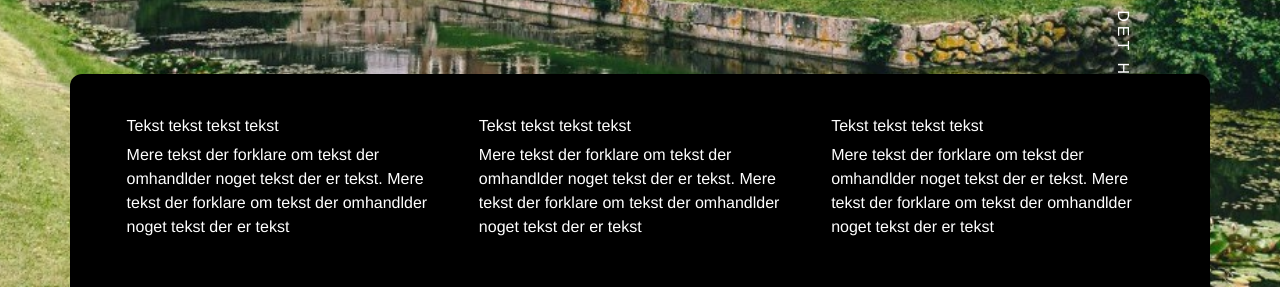
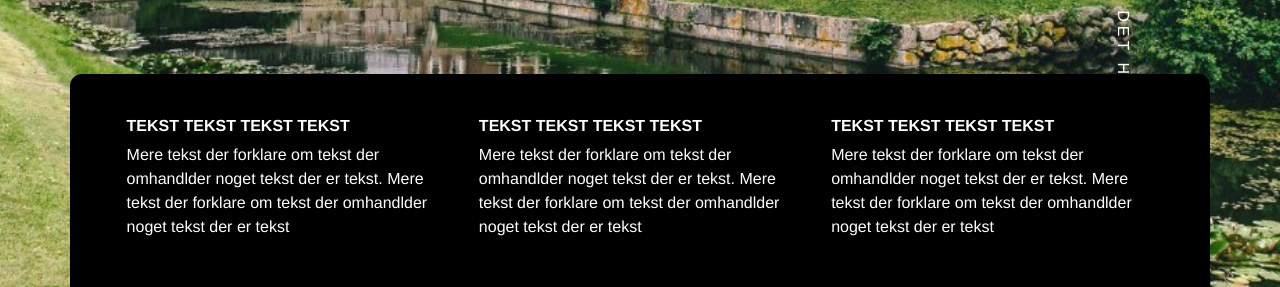
Before and after one commit to montaser4800/visitlollandfalster, a website: page index.html in a window 1280 px wide. Shown: the part 513-800 px from the top of the page. Drawn offline with nearby package versions, Linux system fonts and the light colour scheme; files that its build step writes are made by us from their sources.

Commit message:
bottom bar tekst

```diff
--- a/css/styles.scss
+++ b/css/styles.scss
@@ -85,3 +85,8 @@ body {
   border-top-left-radius: 12px;
   border-top-right-radius: 12px;
 }
+
+.bottom-bar h6{
+  font-weight: bolder;
+  text-transform: uppercase;
+}
```
